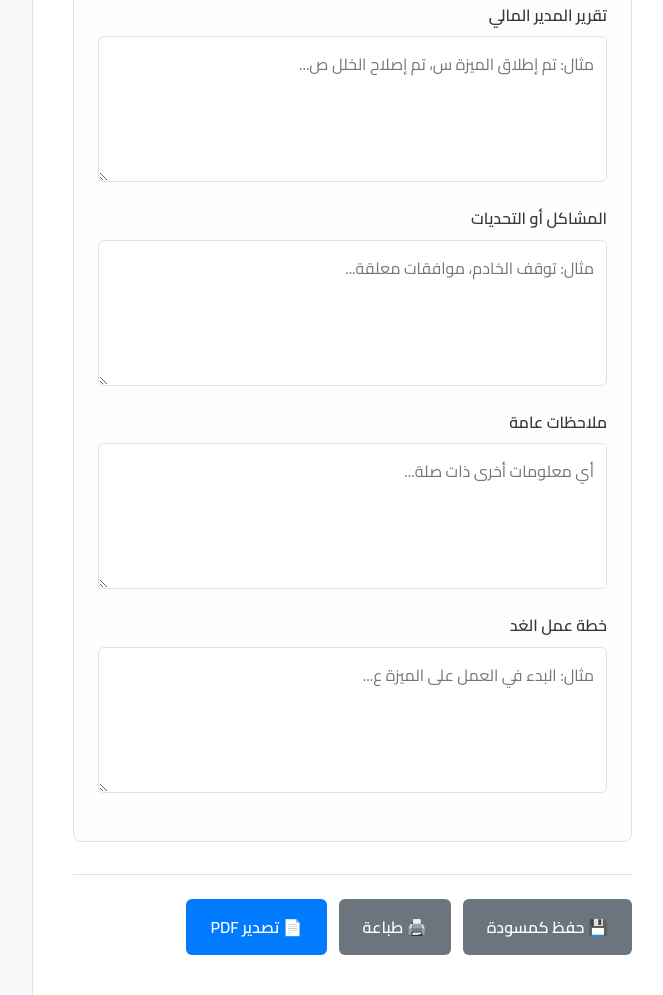
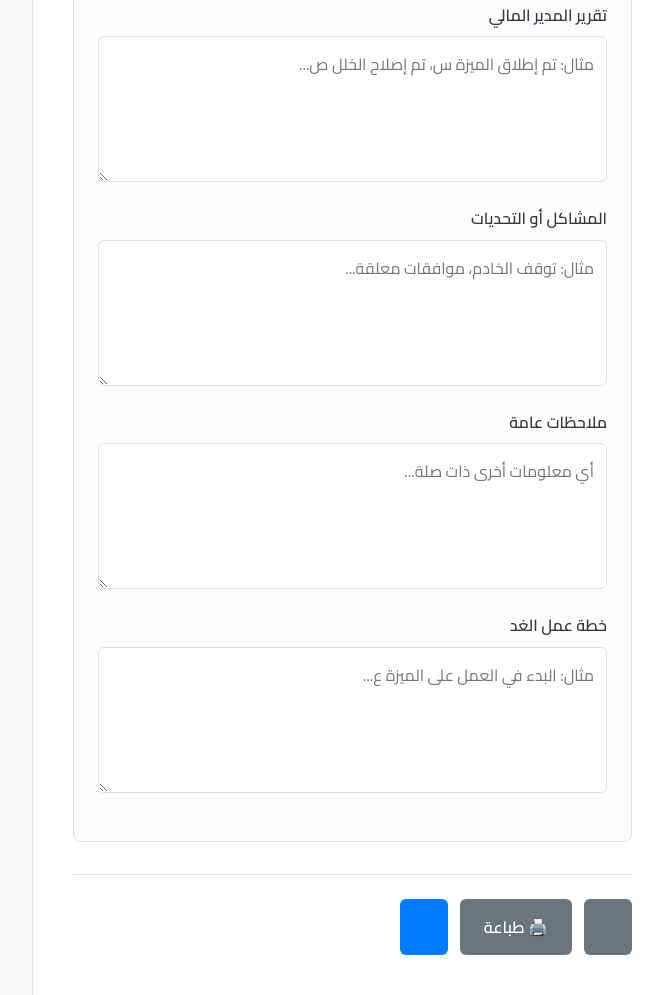
Before and after one commit to EslamAltahawy/cfo-report, a plain HTML site: page index.html in a window 1280 px wide and 1932 px high. Shown: the part 937-1932 px from the top of the page, without its empty margins (608-1271 px from the left). Drawn offline with nearby package versions, Linux system fonts and the light colour scheme; a script that the page names is missing.

Commit message:
index.html

```diff
--- a/index.html
+++ b/index.html
@@ -64,9 +64,9 @@
 
 
                 <div class="action-buttons">
-                    <button type="button" id="save-draft-btn" class="btn btn-secondary">💾 حفظ كمسودة</button>
+                    <button type="button" id="save-draft-btn" class="btn btn-secondary"></button>
                     <button type="button" id="print-btn" class="btn btn-secondary">🖨️ طباعة</button>
-                    <button type="button" id="pdf-btn" class="btn btn-primary">📄 تصدير PDF</button>
+                    <button type="button" id="pdf-btn" class="btn btn-primary"></button>
                 </div>
             </form>
         </div>
```
